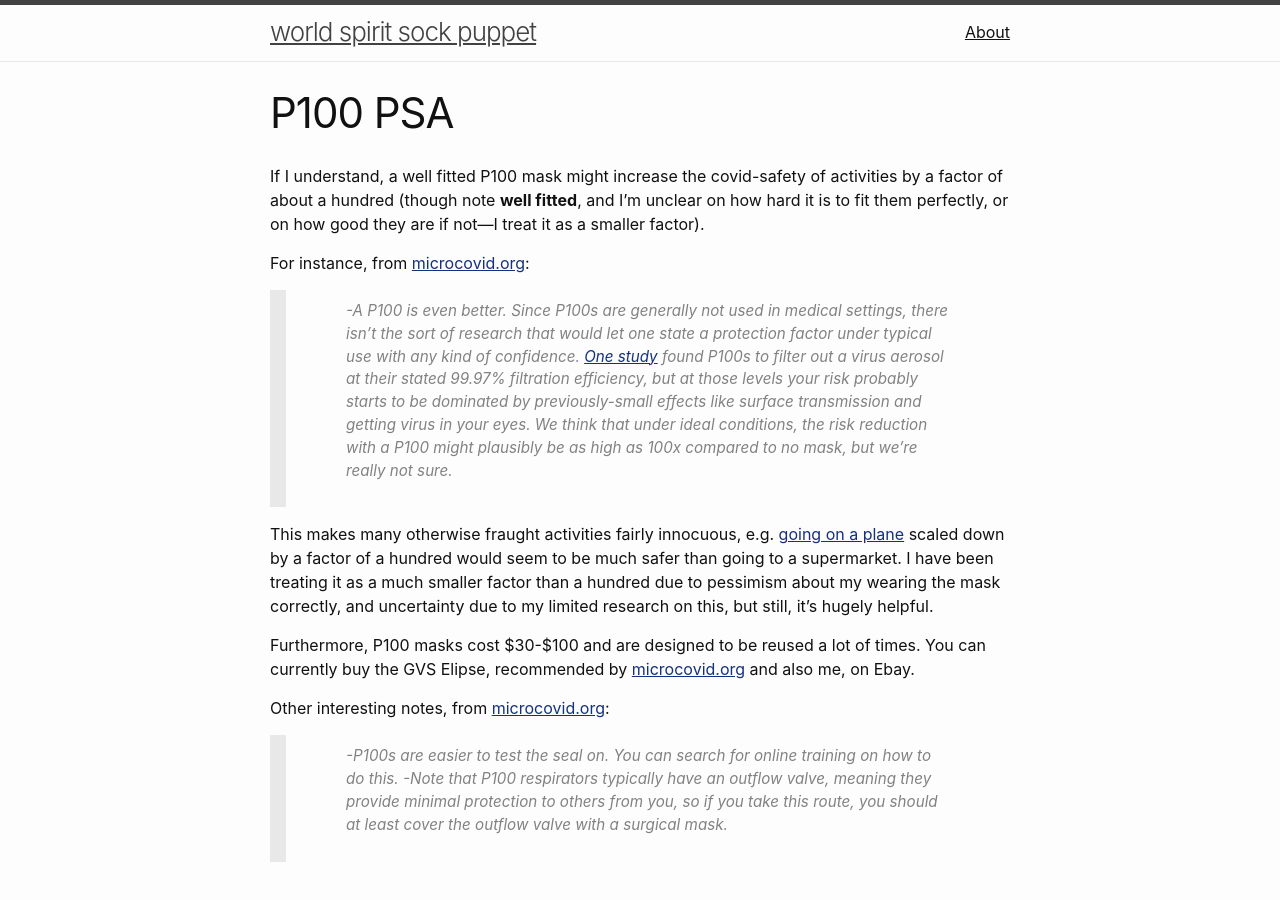
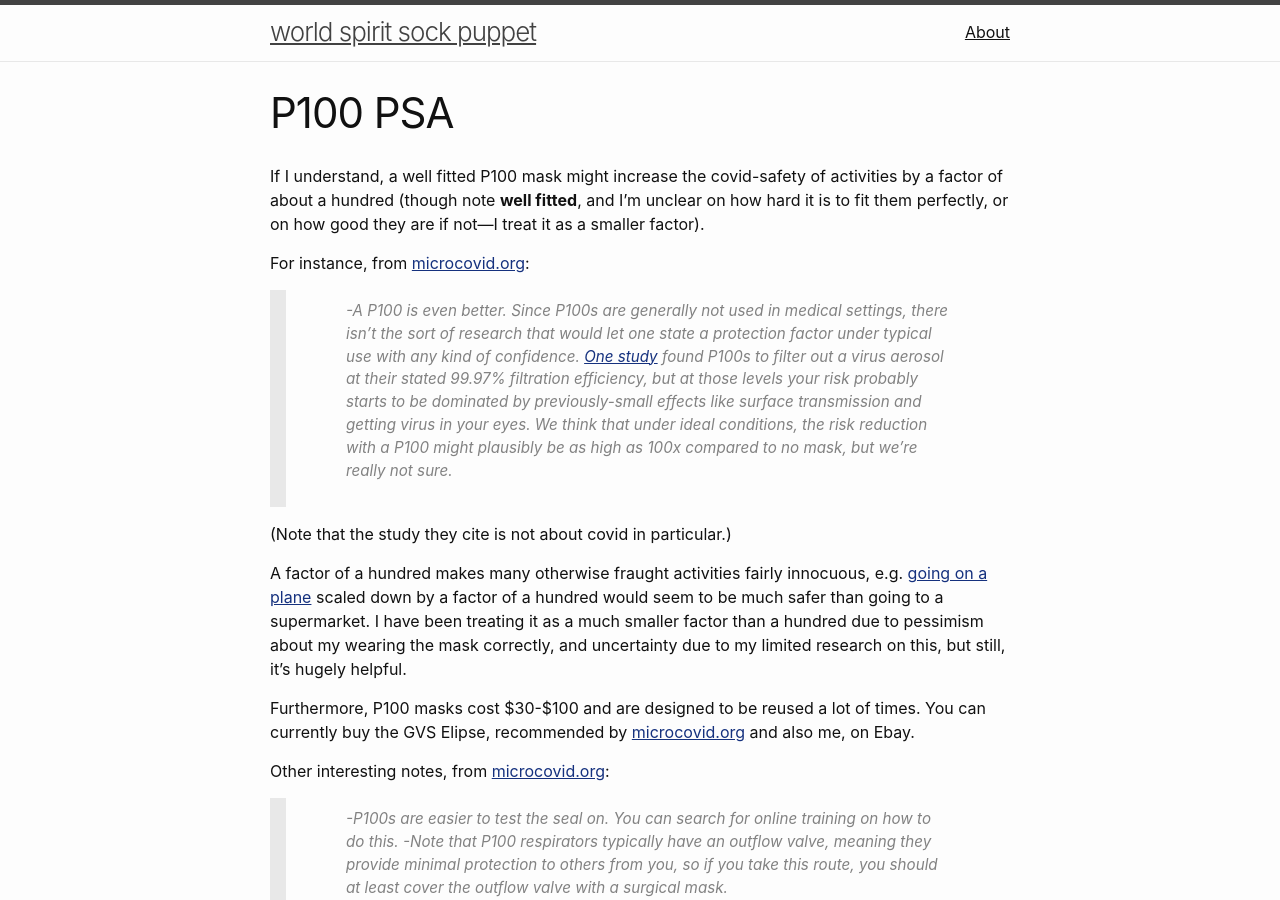
Before and after one commit to katjagrace/katjagrace.github.io, a Jekyll site: the page built from _posts/2020-10-21-P100-PSA.md, in a window 1280 px wide and 900 px high. Built offline with Jekyll 4.4.1, drawn with Linux system fonts in a browser that asks for light colours.

Commit message:
update psa

```diff
--- a/_posts/2020-10-21-P100-PSA.md
+++ b/_posts/2020-10-21-P100-PSA.md
@@ -9,7 +9,9 @@
 For instance, from [microcovid.org](microcovid.org):
 >-A P100 is even better. Since P100s are generally not used in medical settings, there isn’t the sort of research that would let one state a protection factor under typical use with any kind of confidence. [One study](https://pubmed.ncbi.nlm.nih.gov/24011377/) found P100s to filter out a virus aerosol at their stated 99.97% filtration efficiency, but at those levels your risk probably starts to be dominated by previously-small effects like surface transmission and getting virus in your eyes. We think that under ideal conditions, the risk reduction with a P100 might plausibly be as high as 100x compared to no mask, but we’re really not sure.
 
-This makes many otherwise fraught activities fairly innocuous, e.g. [going on a plane](https://www.microcovid.org/?distance=sixFt&duration=360&interaction=oneTime&personCount=20&riskProfile=average&setting=indoor&subLocation=US_06075&theirMask=basic&topLocation=US_06&voice=silent&yourMask=filtered) scaled down by a factor of a hundred would seem to be much safer than going to a supermarket. I have been treating it as a much smaller factor than a hundred due to pessimism about my wearing the mask correctly, and uncertainty due to my limited research on this, but still, it's hugely helpful.
+(Note that the study they cite is not about covid in particular.)
+
+A factor of a hundred makes many otherwise fraught activities fairly innocuous, e.g. [going on a plane](https://www.microcovid.org/?distance=sixFt&duration=360&interaction=oneTime&personCount=20&riskProfile=average&setting=indoor&subLocation=US_06075&theirMask=basic&topLocation=US_06&voice=silent&yourMask=filtered) scaled down by a factor of a hundred would seem to be much safer than going to a supermarket. I have been treating it as a much smaller factor than a hundred due to pessimism about my wearing the mask correctly, and uncertainty due to my limited research on this, but still, it's hugely helpful.
 
 Furthermore, P100 masks cost $30-$100 and are designed to be reused a lot of times. You can currently buy the GVS Elipse, recommended by [microcovid.org](microcovid.org) and also me, on Ebay.
 
```
